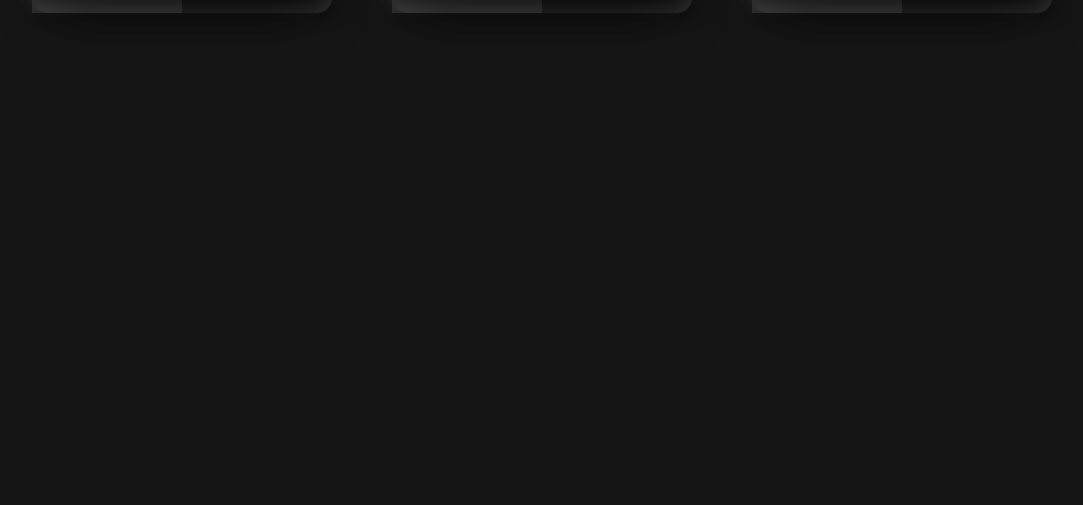
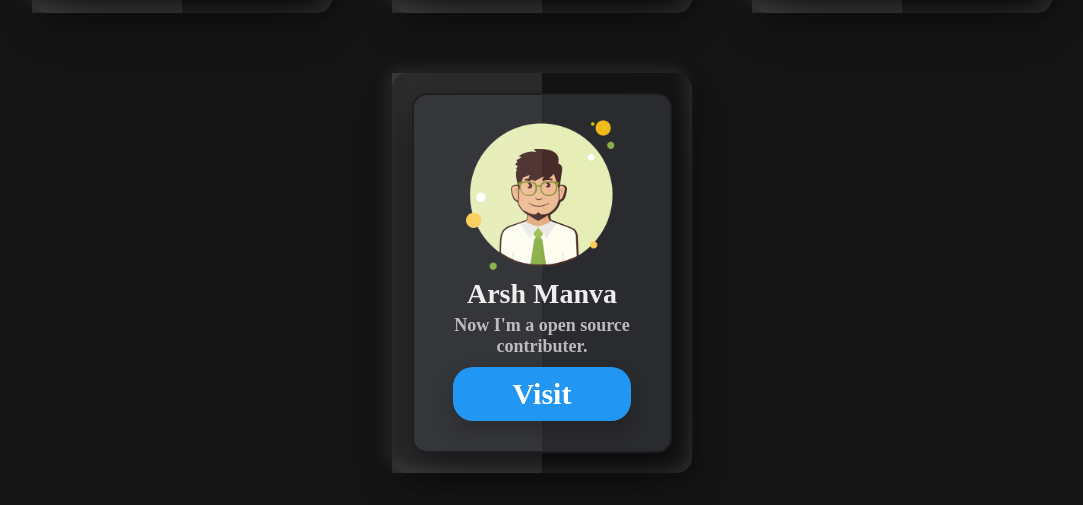
Before and after one commit to astroidworld/NAME-CARD_hacktoberfest, a React (Create React App) app: page / in a window 1280 px wide. Shown: the part 4294-4799 px from the top of the page, without its empty margins (98-1181 px from the left). Before the commit the page ends 4342 px from the top, so only its background shows below. Built offline with nearby package versions, Linux system fonts and the light colour scheme.

Commit message:
added my namecard

```diff
--- a/src/component/basic/listApi.js
+++ b/src/component/basic/listApi.js
@@ -190,6 +190,12 @@ const List = [
         lastName: "Kumar",
         link: "https://github.com/vishaaal",
     },
+    {
+        image: "/images/male.png",
+        firstName: "Arsh",
+        lastName: "Manva",
+        link: "https://github.com/hidekiriyuga",
+     },
 
 
 
```
